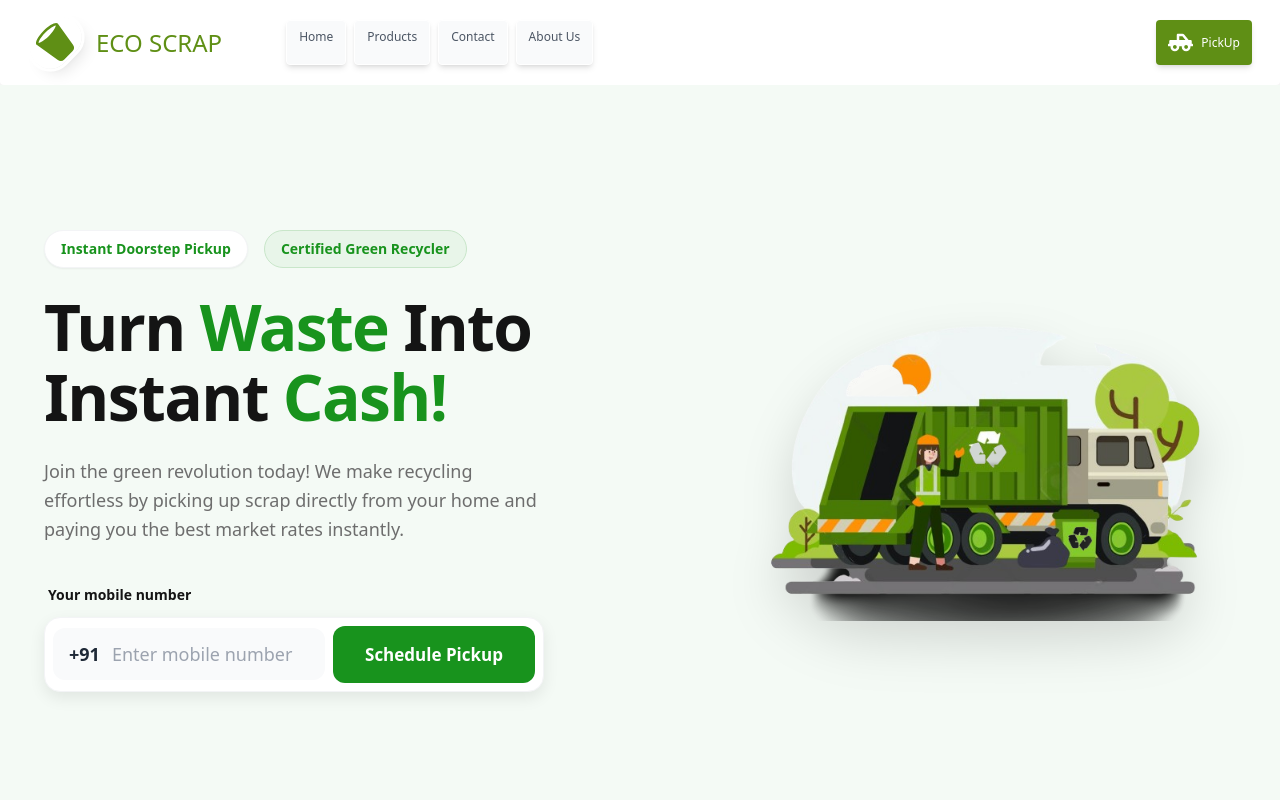
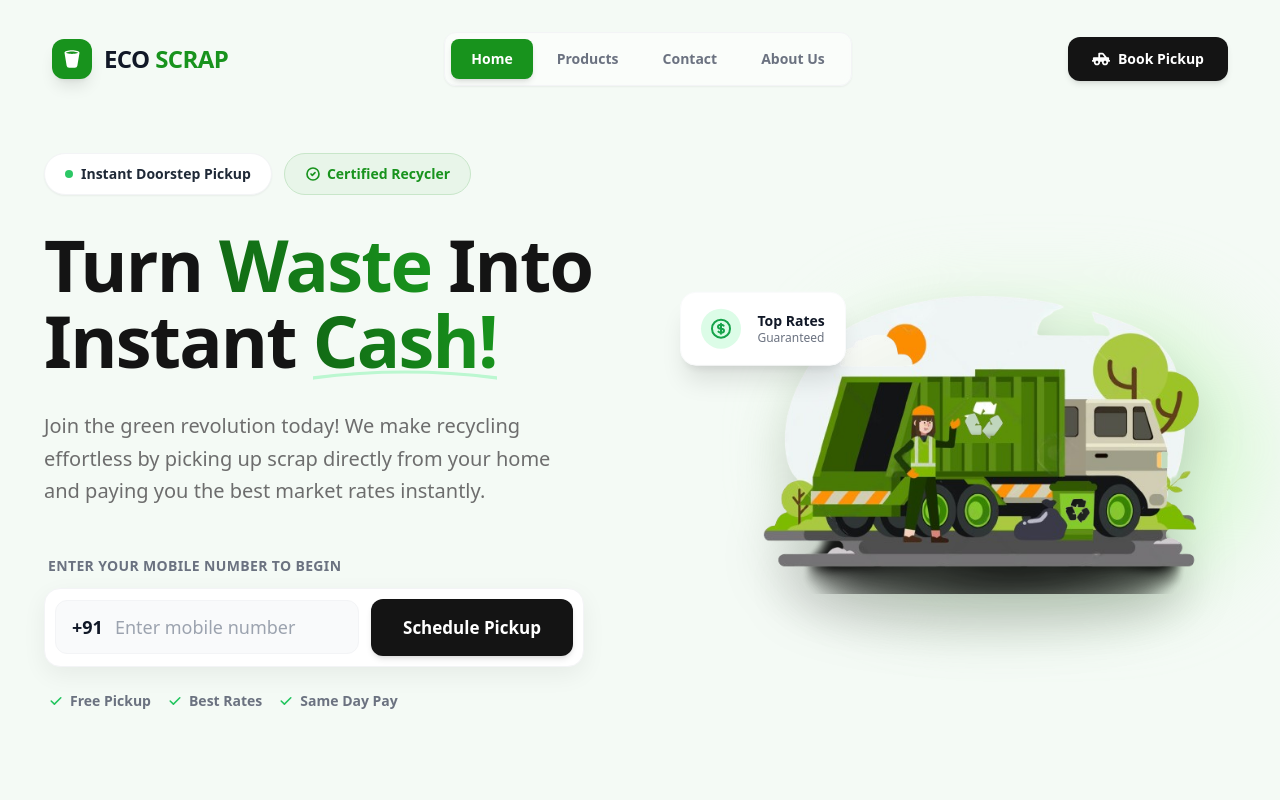
Before and after one commit to DVEX-Labs/TKM-Scrap-Frontend, a React (Vite) app: page / in a window 1280 px wide. Shown: the top 800 px of the page. Built offline with nearby package versions, Linux system fonts and the light colour scheme; a web font is replaced by a local one.

Commit message:
Redesign Navbar and Hero section for premium aesthetic

```diff
--- a/src/Components/AnimatedText.jsx
+++ b/src/Components/AnimatedText.jsx
@@ -30,65 +30,95 @@ const AnimatedText = () => {
   }, []);
 
   return (
-    <div className="w-full bg-[#F4FAF5] min-h-[90vh] flex items-center pt-24 pb-16">
-      <div className="max-w-[1240px] mx-auto px-6 w-full flex flex-col md:flex-row items-center justify-between gap-12">
+    <div className="w-full bg-[#F4FAF5] min-h-[100vh] flex items-center pt-32 pb-16 relative overflow-hidden">
+      {/* Decorative Background Elements */}
+      <div className="absolute top-0 right-0 w-[500px] h-[500px] bg-green-200/40 rounded-full blur-[120px] -z-10 pointer-events-none"></div>
+      <div className="absolute bottom-0 left-0 w-[400px] h-[400px] bg-emerald-200/30 rounded-full blur-[100px] -z-10 pointer-events-none translate-y-1/2 -translate-x-1/4"></div>
+
+      <div className="max-w-[1240px] mx-auto px-6 w-full flex flex-col md:flex-row items-center justify-between gap-12 lg:gap-16 relative z-10">
 
         {/* Left Content Area */}
-        <div className="w-full md:w-[55%] flex flex-col items-center md:items-start text-center md:text-left">
+        <div className="w-full md:w-[55%] flex flex-col items-center md:items-start text-center md:text-left mt-10 md:mt-0">
 
           {/* Badge */}
-          <div className="flex items-center gap-4 mb-6">
-            <div className="flex items-center bg-white px-4 py-2 rounded-full shadow-sm border border-gray-100">
-              <span className="text-[#18931D] font-semibold text-sm">Instant Doorstep Pickup</span>
+          <div className="flex flex-wrap justify-center md:justify-start items-center gap-3 mb-8">
+            <div className="flex items-center bg-white px-5 py-2.5 rounded-full shadow-sm border border-gray-100">
+              <span className="w-2 h-2 rounded-full bg-green-500 mr-2 animate-pulse"></span>
+              <span className="text-gray-800 font-bold text-sm">Instant Doorstep Pickup</span>
             </div>
-            <div className="flex items-center bg-[#E8F5E9] px-4 py-2 rounded-full border border-[#C8E6C9]">
-              <span className="text-[#18931D] font-bold text-sm">Certified Green Recycler</span>
+            <div className="flex items-center bg-[#E8F5E9] px-5 py-2.5 rounded-full border border-[#C8E6C9]">
+              <svg className="w-4 h-4 text-[#18931D] mr-1.5" fill="none" stroke="currentColor" viewBox="0 0 24 24"><path strokeLinecap="round" strokeLinejoin="round" strokeWidth="2.5" d="M9 12l2 2 4-4m6 2a9 9 0 11-18 0 9 9 0 0118 0z"></path></svg>
+              <span className="text-[#18931D] font-bold text-sm">Certified Recycler</span>
             </div>
           </div>
 
           {/* Headline */}
-          <h1 ref={h1Ref} className="text-[42px] sm:text-[54px] md:text-[64px] font-extrabold text-[#141414] leading-[1.1] tracking-tight">
-            Turn <span className="text-[#18931D]">Waste</span> Into<br/>
-            Instant <span className="text-[#18931D]">Cash!</span>
+          <h1 ref={h1Ref} className="text-[46px] sm:text-[56px] lg:text-[72px] font-extrabold text-[#141414] leading-[1.05] tracking-tight">
+            Turn <span className="text-transparent bg-clip-text bg-gradient-to-r from-[#126B15] to-[#18931D]">Waste</span> Into<br/>
+            Instant <span className="relative inline-block">
+              <span className="relative z-10 text-transparent bg-clip-text bg-gradient-to-r from-[#126B15] to-[#18931D]">Cash!</span>
+              <svg className="absolute w-full h-4 -bottom-1 left-0 -z-10 text-green-200" viewBox="0 0 100 20" preserveAspectRatio="none"><path d="M0 15 Q 50 0 100 15" fill="none" stroke="currentColor" strokeWidth="4" strokeLinecap="round"/></svg>
+            </span>
           </h1>
 
           {/* Subheadline */}
-          <p ref={pRef} className="text-[18px] text-[#6D6D6D] max-w-[500px] mt-6 font-medium leading-relaxed">
+          <p ref={pRef} className="text-[18px] lg:text-[20px] text-[#6D6D6D] max-w-[540px] mt-8 font-medium leading-relaxed">
             Join the green revolution today! We make recycling effortless by picking up scrap directly from your home and paying you the best market rates instantly.
           </p>
 
           {/* Phone Input Form */}
-          <div ref={formRef} className="mt-10 w-full max-w-[500px]">
-            <p className="text-sm font-bold text-[#141414] mb-3 text-left pl-1">Your mobile number</p>
-            <div className="flex flex-col sm:flex-row items-center bg-white rounded-2xl shadow-[0px_6px_16px_rgba(0,0,0,0.08)] p-2 border border-gray-100">
-              <div className="flex items-center px-4 py-3 bg-gray-50 rounded-xl w-full sm:w-auto mb-2 sm:mb-0 sm:mr-2">
-                <span className="text-gray-800 font-bold text-lg">+91</span>
+          <div ref={formRef} className="mt-12 w-full max-w-[540px]">
+            <p className="text-sm font-bold text-gray-500 mb-3 text-left pl-1 uppercase tracking-wide">Enter your mobile number to begin</p>
+            <div className="flex flex-col sm:flex-row items-center bg-white rounded-2xl shadow-[0px_8px_24px_rgba(0,0,0,0.06)] p-2.5 border border-gray-100 transition-all hover:shadow-[0px_12px_30px_rgba(24,147,29,0.08)] focus-within:ring-2 focus-within:ring-green-100 focus-within:border-green-300">
+              <div className="flex items-center px-4 py-3 bg-gray-50 rounded-xl w-full sm:w-auto mb-3 sm:mb-0 sm:mr-3 border border-gray-100">
+                <span className="text-gray-900 font-bold text-lg">+91</span>
                 <input
                   type="tel"
                   value={mobile}
                   onChange={(e) => setMobile(e.target.value)}
                   placeholder="Enter mobile number"
-                  className="bg-transparent border-none outline-none ml-3 text-lg w-full font-semibold placeholder:text-gray-400 placeholder:font-normal"
+                  className="bg-transparent border-none outline-none ml-3 text-lg w-full font-bold placeholder:text-gray-400 placeholder:font-normal focus:ring-0"
                   maxLength={10}
                 />
               </div>
-              <Link to="/contact" className="w-full sm:w-auto bg-[#18931D] hover:bg-[#15801A] text-white font-bold text-[17px] py-4 px-8 rounded-xl transition-colors text-center whitespace-nowrap">
+              <Link to="/contact" className="w-full sm:w-auto bg-[#141414] hover:bg-[#2B2B2B] text-white font-bold text-[17px] py-4 px-8 rounded-xl transition-all hover:-translate-y-0.5 text-center whitespace-nowrap shadow-md">
                 Schedule Pickup
               </Link>
+            </div>
+
+            <div className="flex items-center gap-4 mt-6 text-sm font-semibold text-gray-500 pl-1">
+              <div className="flex items-center gap-1.5"><svg className="w-4 h-4 text-green-500" fill="currentColor" viewBox="0 0 20 20"><path fillRule="evenodd" d="M16.707 5.293a1 1 0 010 1.414l-8 8a1 1 0 01-1.414 0l-4-4a1 1 0 011.414-1.414L8 12.586l7.293-7.293a1 1 0 011.414 0z" clipRule="evenodd"></path></svg> Free Pickup</div>
+              <div className="flex items-center gap-1.5"><svg className="w-4 h-4 text-green-500" fill="currentColor" viewBox="0 0 20 20"><path fillRule="evenodd" d="M16.707 5.293a1 1 0 010 1.414l-8 8a1 1 0 01-1.414 0l-4-4a1 1 0 011.414-1.414L8 12.586l7.293-7.293a1 1 0 011.414 0z" clipRule="evenodd"></path></svg> Best Rates</div>
+              <div className="flex items-center gap-1.5"><svg className="w-4 h-4 text-green-500" fill="currentColor" viewBox="0 0 20 20"><path fillRule="evenodd" d="M16.707 5.293a1 1 0 010 1.414l-8 8a1 1 0 01-1.414 0l-4-4a1 1 0 011.414-1.414L8 12.586l7.293-7.293a1 1 0 011.414 0z" clipRule="evenodd"></path></svg> Same Day Pay</div>
             </div>
           </div>
 
         </div>
 
         {/* Right Image Area */}
-        <div className="w-full md:w-[45%] flex justify-center md:justify-end mt-12 md:mt-0 relative">
-          <div className="relative w-full max-w-[500px]">
-            <div className="absolute top-0 right-0 w-[80%] h-[80%] bg-[#D8FACF] rounded-full blur-[80px] -z-10"></div>
+        <div className="w-full md:w-[45%] flex justify-center md:justify-end mt-16 md:mt-0 relative">
+          <div className="relative w-full max-w-[550px]">
+            {/* Dynamic decorative backdrop for the truck */}
+            <div className="absolute top-[10%] -right-[5%] w-[90%] h-[90%] bg-gradient-to-br from-[#D8FACF] to-[#bbf7b4] rounded-full blur-2xl -z-10 animate-pulse" style={{ animationDuration: '4s' }}></div>
+            <div className="absolute -bottom-10 left-[10%] w-[80%] h-[30%] bg-black/10 rounded-[100%] blur-xl -z-10"></div>
+
             <img
               src={Lorry}
               alt="Eco Lorry"
-              className="w-full h-auto drop-shadow-2xl hover:scale-105 transition-transform duration-500"
+              className="w-full h-auto drop-shadow-2xl hover:scale-105 hover:-translate-y-2 transition-transform duration-700 relative z-10"
             />
+
+            {/* Floating stats badge */}
+            <div className="absolute top-10 -left-6 md:-left-12 bg-white px-5 py-4 rounded-2xl shadow-xl border border-gray-50 flex items-center gap-4 z-20 animate-bounce" style={{ animationDuration: '3s' }}>
+              <div className="w-10 h-10 bg-green-100 text-green-600 rounded-full flex items-center justify-center">
+                <svg className="w-6 h-6" fill="none" stroke="currentColor" viewBox="0 0 24 24"><path strokeLinecap="round" strokeLinejoin="round" strokeWidth="2" d="M12 8c-1.657 0-3 .895-3 2s1.343 2 3 2 3 .895 3 2-1.343 2-3 2m0-8c1.11 0 2.08.402 2.599 1M12 8V7m0 1v8m0 0v1m0-1c-1.11 0-2.08-.402-2.599-1M21 12a9 9 0 11-18 0 9 9 0 0118 0z"></path></svg>
+              </div>
+              <div>
+                <p className="text-sm font-bold text-gray-900 leading-tight">Top Rates</p>
+                <p className="text-xs text-gray-500 font-medium">Guaranteed</p>
+              </div>
+            </div>
+
           </div>
         </div>
 
--- a/src/Components/Navbar.jsx
+++ b/src/Components/Navbar.jsx
@@ -1,189 +1,106 @@
-import { useState } from "react";
+import { useState, useEffect } from "react";
 import { FaTruckPickup } from "react-icons/fa";
 import { BsFillTrash2Fill } from "react-icons/bs";
-import { Link, useNavigate } from "react-router-dom";
+import { Link, useNavigate, useLocation } from "react-router-dom";
 
 const Navbar = () => {
-  const [selected, setSelected] = useState("Collections");
   const [dropdownOpen, setDropdownOpen] = useState(false);
+  const [scrolled, setScrolled] = useState(false);
   const navigate = useNavigate();
+  const location = useLocation();
 
-  const handleSelect = (text) => {
-    setSelected(text);
-    setDropdownOpen(false);
-  };
-
-  const toggleDropdown = () => {
-    setDropdownOpen(!dropdownOpen);
-  };
+  useEffect(() => {
+    const handleScroll = () => setScrolled(window.scrollY > 20);
+    window.addEventListener('scroll', handleScroll);
+    return () => window.removeEventListener('scroll', handleScroll);
+  }, []);
 
   const handleDoubleClick = () => {
     navigate('/admin');
   };
 
+  const navLinks = [
+    { name: "Home", path: "/" },
+    { name: "Products", path: "/products" },
+    { name: "Contact", path: "/contact" },
+    { name: "About Us", path: "/about-us" },
+  ];
+
   return (
-    <div className="2xl:container 2xl:mx-auto">
-      <div className="bg-white rounded shadow-lg py-5 px-7">
-        <nav className="flex justify-between">
-          <div className="flex items-center space-x-3 lg:pr-16 pr-6">
-            <BsFillTrash2Fill
-              className="text-[40px] text-[#5F8F15] transition-all rounded-full w-14 -rotate-45 hover:shadow-sm shadow-lg ring hover:ring-4 ring-white"
-              onDoubleClick={handleDoubleClick}
-            />
-            <h2 className="font-normal text-2xl leading-6 text-[#5F8F15]">
-              ECO SCRAP
+    <div className={`fixed top-0 w-full z-50 transition-all duration-300 ${scrolled ? 'py-4' : 'py-6'}`}>
+      <div className="max-w-[1240px] mx-auto px-4 sm:px-6">
+        <nav className={`flex items-center justify-between transition-all duration-300 ${scrolled ? 'bg-white/90 backdrop-blur-md shadow-[0_8px_30px_rgba(0,0,0,0.06)] rounded-2xl py-3 px-6' : 'bg-transparent py-2 px-2'}`}>
+
+          <div className="flex items-center gap-3">
+            <div className="w-10 h-10 bg-[#18931D] rounded-xl flex items-center justify-center shadow-lg cursor-pointer" onDoubleClick={handleDoubleClick}>
+              <BsFillTrash2Fill className="text-white text-xl" />
+            </div>
+            <h2 className="font-extrabold text-2xl tracking-tight cursor-pointer text-gray-900" onClick={() => navigate('/')}>
+              ECO <span className="text-[#18931D]">SCRAP</span>
             </h2>
           </div>
 
-          <ul className="hidden md:flex flex-auto space-x-2">
-            <li
-              onClick={() => handleSelect("Home")}
-              className={`focus:outline-none focus:ring-2 focus:ring-offset-2 focus:ring-[#5F8F15] ${
-                selected === "Home"
-                  ? "text-white bg-[#5F8F15]"
-                  : "text-gray-600 border border-white bg-gray-50"
-              } cursor-pointer px-3 py-2.5 font-normal text-xs leading-3 shadow-md rounded`}
-            >
-              <Link
-                to="/"
-                className={selected === "Home" ? "text-white" : "text-gray-600"}
-              >
-                Home
-              </Link>
-            </li>
-            <li
-              onClick={() => handleSelect("Products")}
-              className={`focus:outline-none focus:ring-2 focus:ring-offset-2 focus:ring-[#5F8F15] ${
-                selected === "Products"
-                  ? "text-white bg-[#5F8F15]"
-                  : "text-gray-600 border border-white bg-gray-50"
-              } cursor-pointer px-3 py-2.5 font-normal text-xs leading-3 shadow-md rounded`}
-            >
-              <Link
-                to="/products"
-                className={
-                  selected === "Products" ? "text-white" : "text-gray-600"
-                }
-              >
-                Products
-              </Link>
-            </li>
-            <li
-              onClick={() => handleSelect("Contact")}
-              className={`focus:outline-none focus:ring-2 focus:ring-offset-2 focus:ring-[#5F8F15] ${
-                selected === "Contact"
-                  ? "text-white bg-[#5F8F15]"
-                  : "text-gray-600 border border-white bg-gray-50"
-              } cursor-pointer px-3 py-2.5 font-normal text-xs leading-3 shadow-md rounded`}
-            >
-              <Link
-                to="/contact"
-                className={
-                  selected === "Contact" ? "text-white" : "text-gray-600"
-                }
-              >
-                Contact
-              </Link>
-            </li>
-            <li
-              onClick={() => handleSelect("About Us")}
-              className={`focus:outline-none focus:ring-2 focus:ring-offset-2 focus:ring-[#5F8F15] ${
-                selected === "About Us"
-                  ? "text-white bg-[#5F8F15]"
-                  : "text-gray-600 border border-white bg-gray-50"
-              } cursor-pointer px-3 py-2.5 font-normal text-xs leading-3 shadow-md rounded`}
-            >
-              <Link
-                to="/about-us"
-                className={
-                  selected === "About Us" ? "text-white" : "text-gray-600"
-                }
-              >
-                About Us
-              </Link>
-            </li>
+          <ul className="hidden md:flex items-center gap-1 bg-white/50 backdrop-blur-sm p-1.5 rounded-xl border border-gray-100 shadow-sm">
+            {navLinks.map((link) => {
+              const isActive = location.pathname === link.path || (link.path !== '/' && location.pathname.startsWith(link.path));
+              return (
+                <li key={link.name}>
+                  <Link
+                    to={link.path}
+                    className={`px-5 py-2.5 rounded-lg text-sm font-bold transition-all block ${
+                      isActive
+                        ? "bg-[#18931D] text-white shadow-md"
+                        : "text-gray-500 hover:text-gray-900 hover:bg-gray-100"
+                    }`}
+                  >
+                    {link.name}
+                  </Link>
+                </li>
+              );
+            })}
           </ul>
 
-          <div className="flex space-x-5 justify-center items-center pl-2">
-            <Link to={"/pickup/"}>
-              <button
-                className={`flex items-center gap-2 focus:outline-none focus:ring-2 focus:ring-offset-2 focus:ring-[#5F8F15] ${
-                  selected
-                    ? "text-white bg-[#5F8F15]"
-                    : "text-gray-600 border border-white bg-gray-50"
-                } cursor-pointer px-3 py-2.5 font-normal text-xs leading-3 shadow-md rounded`}
-              >
-                <FaTruckPickup className="text-[25px]" />
-                PickUp
+          <div className="hidden md:flex items-center">
+            <Link to="/contact">
+              <button className="flex items-center gap-2 bg-[#141414] hover:bg-[#2B2B2B] text-white px-6 py-3 rounded-xl font-bold text-sm transition-all shadow-md hover:shadow-xl hover:-translate-y-0.5">
+                <FaTruckPickup className="text-lg" />
+                Book Pickup
               </button>
             </Link>
           </div>
 
-          <div
-            className="block md:hidden w-8 h-8 relative cursor-pointer"
-            onClick={toggleDropdown}
-          >
-            <svg
-              width="24"
-              height="24"
-              viewBox="0 0 24 24"
-              fill="none"
-              xmlns="http://www.w3.org/2000/svg"
-            >
-              <path
-                d="M4 6H20M4 12H20M4 18H11"
-                stroke="#1F2937"
-                strokeWidth="1.5"
-                strokeLinecap="round"
-                strokeLinejoin="round"
-              />
-            </svg>
-            {dropdownOpen && (
-              <ul className="p-2 w-40 border-r bg-white absolute rounded z-40 right-0 shadow mt-2 top-10">
-                <li
-                  onClick={() => handleSelect("Home")}
-                  className={`cursor-pointer text-gray-600 text-sm leading-3 tracking-normal py-2 hover:text-[#5F8F15] focus:text-[#5F8F15] focus:outline-none ${
-                    selected === "Home" ? "font-bold" : ""
-                  }`}
-                >
-                  <Link to="/" className="flex items-center">
-                    <span className="ml-2">Home</span>
-                  </Link>
-                </li>
-                <li
-                  onClick={() => handleSelect("Products")}
-                  className={`cursor-pointer text-gray-600 text-sm leading-3 tracking-normal py-2 hover:text-[#5F8F15] focus:text-[#5F8F15] focus:outline-none ${
-                    selected === "Products" ? "font-bold" : ""
-                  }`}
-                >
-                  <Link to="/products" className="flex items-center">
-                    <span className="ml-2">Products</span>
-                  </Link>
-                </li>
-                <li
-                  onClick={() => handleSelect("Contact")}
-                  className={`cursor-pointer text-gray-600 text-sm leading-3 tracking-normal py-2 hover:text-[#5F8F15] focus:text-[#5F8F15] focus:outline-none ${
-                    selected === "Contact" ? "font-bold" : ""
-                  }`}
-                >
-                  <Link to="/contact" className="flex items-center">
-                    <span className="ml-2">Contact</span>
-                  </Link>
-                </li>
-                <li
-                  onClick={() => handleSelect("About Us")}
-                  className={`cursor-pointer text-gray-600 text-sm leading-3 tracking-normal py-2 hover:text-[#5F8F15] focus:text-[#5F8F15] focus:outline-none ${
-                    selected === "About Us" ? "font-bold" : ""
-                  }`}
-                >
-                  <Link to="/about-us" className="flex items-center">
-                    <span className="ml-2">About Us</span>
-                  </Link>
-                </li>
-              </ul>
-            )}
+          <div className="md:hidden flex items-center">
+            <button onClick={() => setDropdownOpen(!dropdownOpen)} className="p-2 bg-gray-100 rounded-lg text-gray-600">
+              <svg width="24" height="24" viewBox="0 0 24 24" fill="none" stroke="currentColor" strokeWidth="2" strokeLinecap="round" strokeLinejoin="round">
+                {dropdownOpen ? <path d="M18 6L6 18M6 6l12 12" /> : <path d="M3 12h18M3 6h18M3 18h18" />}
+              </svg>
+            </button>
           </div>
         </nav>
+
+        {/* Mobile Menu */}
+        {dropdownOpen && (
+          <div className="absolute top-full left-4 right-4 mt-2 bg-white rounded-2xl shadow-xl border border-gray-100 overflow-hidden md:hidden">
+            <div className="flex flex-col p-2">
+              {navLinks.map((link) => {
+                const isActive = location.pathname === link.path || (link.path !== '/' && location.pathname.startsWith(link.path));
+                return (
+                  <Link
+                    key={link.name}
+                    to={link.path}
+                    onClick={() => setDropdownOpen(false)}
+                    className={`px-4 py-3 rounded-xl font-bold text-sm ${isActive ? 'bg-[#E8F5E9] text-[#18931D]' : 'text-gray-600 hover:bg-gray-50'}`}
+                  >
+                    {link.name}
+                  </Link>
+                );
+              })}
+              <Link to="/contact" onClick={() => setDropdownOpen(false)} className="mt-2 flex items-center justify-center gap-2 bg-[#141414] text-white px-4 py-3 rounded-xl font-bold text-sm">
+                <FaTruckPickup /> Book Pickup
+              </Link>
+            </div>
+          </div>
+        )}
       </div>
     </div>
   );
```
